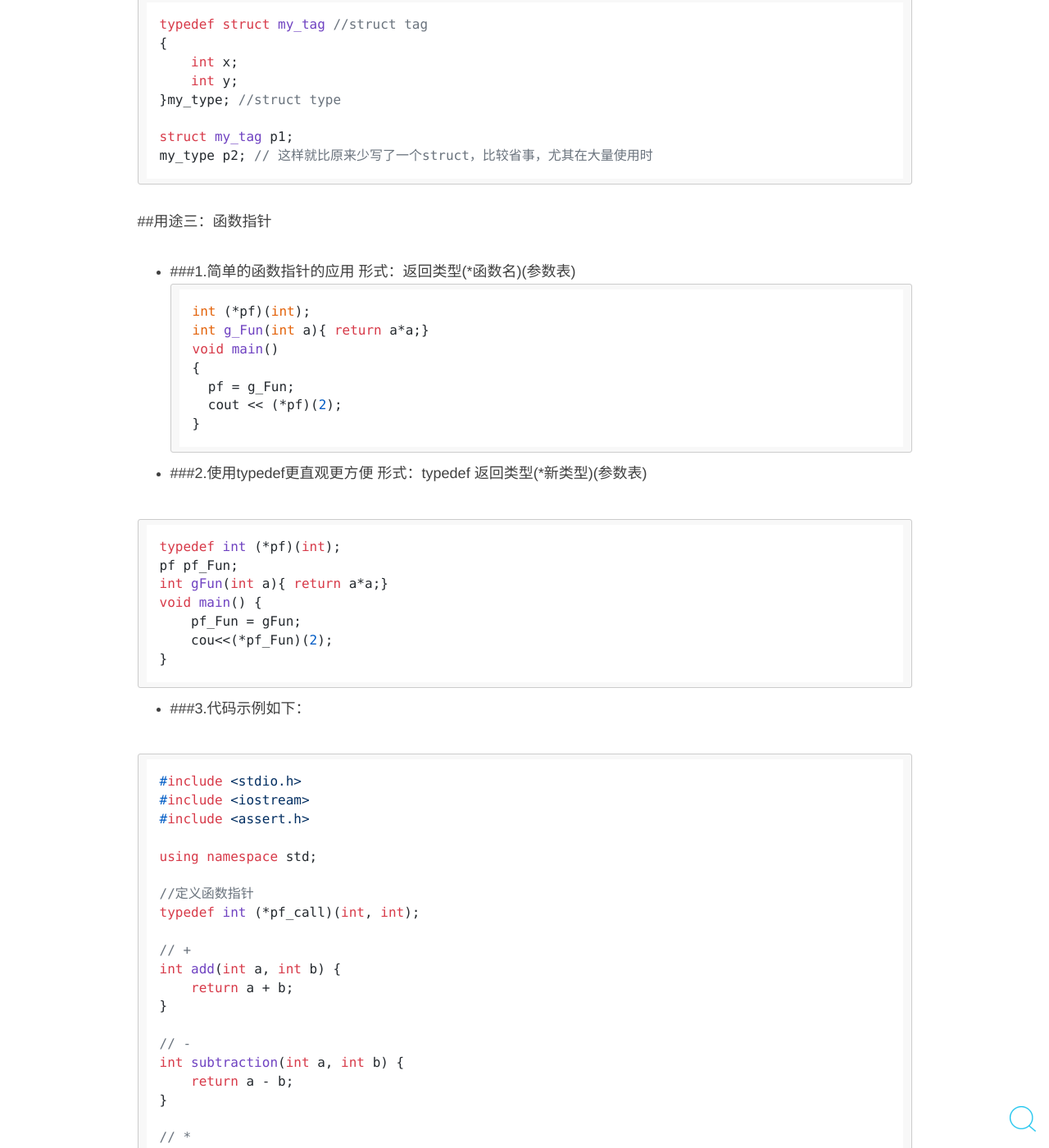
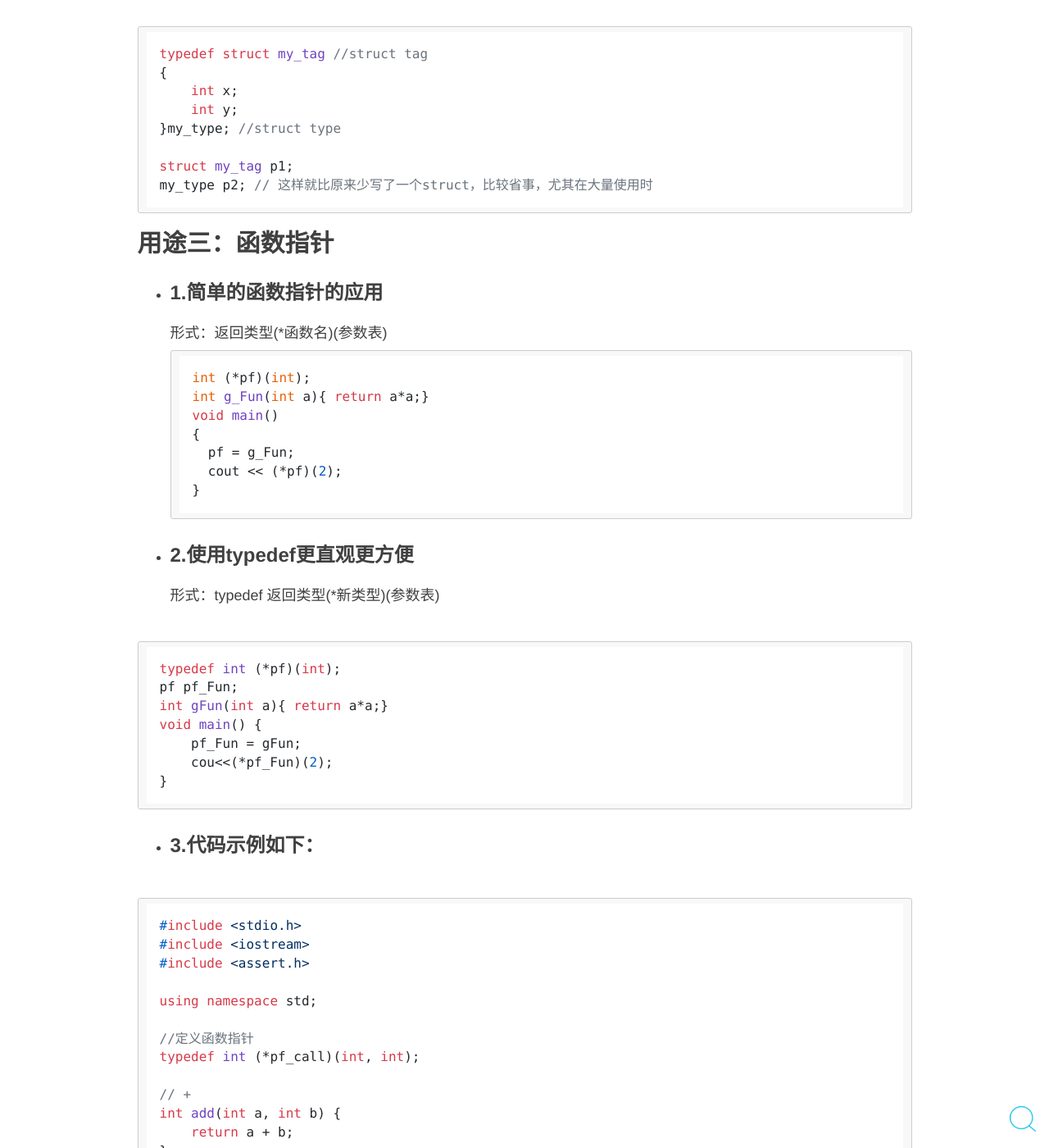
Before and after one commit to kingback1/kingback1.github.io, a Jekyll site: the page built from _posts/2016-05-03-typedef-用法.md, in a window 1280 px wide and 1400 px high, scrolled down 1551 px. Shown: the whole window at 82% size. Built offline with Jekyll 4.4.1, drawn with Linux system fonts in a browser that asks for light colours; nearby versions of some CDN libraries; comment, search, counter and statistics services are not loaded; some of the changed text lies outside the part shown.

````diff
--- a/_posts/2016-05-03-typedef-用法.md
+++ b/_posts/2016-05-03-typedef-用法.md
@@ -10,26 +10,31 @@ author: 'Kingback'
 
 最近看《C专家编程》的时候，看到了以前项目中遇到的一些陷阱，遗憾没有及时总结下来，彻底搞清楚，出来混，总是要还的。多总结，多思考，多写。
 
-##用途一：类型别名
+## 用途一：类型别名
 定义一种类型的别名，不只是简单的宏定义，而且可以同时定义多个对象。
+
 ```
 char* pa, pb; // 这多数不符合我们的意图，它只声明了一个指向字符变量的指针，
 // 和一个字符变量。宏定义亦不能这样。
 ```
+
 以下则可行：
+
 ```
 typedef char* PCHAR;
 PCHAR pa, pb;
 ```
 
 但不同于define的是，不能用其他类型说明符对其扩展，如下：
+
 ```
 #define peach int
 unsigned peach i; //没问题
 typedef int banana;
 unsigned banana i; //错误，非法
 ```
-##用途二：结构别名
+
+## 用途二：结构别名
 
 ```
 struct my_tag
@@ -42,6 +47,7 @@ struct my_tag p1;
 ```
 
 而在C++中，则可以直接写：结构名对象名，即：my_tag p1;
+
 ```
 typedef struct my_tag //struct tag
 {
@@ -52,9 +58,10 @@ typedef struct my_tag //struct tag
 struct my_tag p1;
 my_type p2; // 这样就比原来少写了一个struct，比较省事，尤其在大量使用时
 ```
-##用途三：函数指针
 
-* ###1.简单的函数指针的应用
+## 用途三：函数指针
+
+* ### 1.简单的函数指针的应用
 形式：返回类型(*函数名)(参数表)
 ```
 int (*pf)(int);
@@ -65,7 +72,7 @@ void main()
     cout << (*pf)(2);
 }
 ```
-* ###2.使用typedef更直观更方便
+* ### 2.使用typedef更直观更方便
 形式：typedef  返回类型(*新类型)(参数表)
 
 ```
@@ -79,7 +86,7 @@ void main()
 }
 ```
 
-* ###3.代码示例如下：
+* ### 3.代码示例如下：
 
 ```
 #include <stdio.h>
@@ -175,5 +182,7 @@ int main()
     return 0;
 }
 ```
+
 ### 参考资料
+
 [博客](http://blog.csdn.net/qll125596718/article/details/6891881)
````
